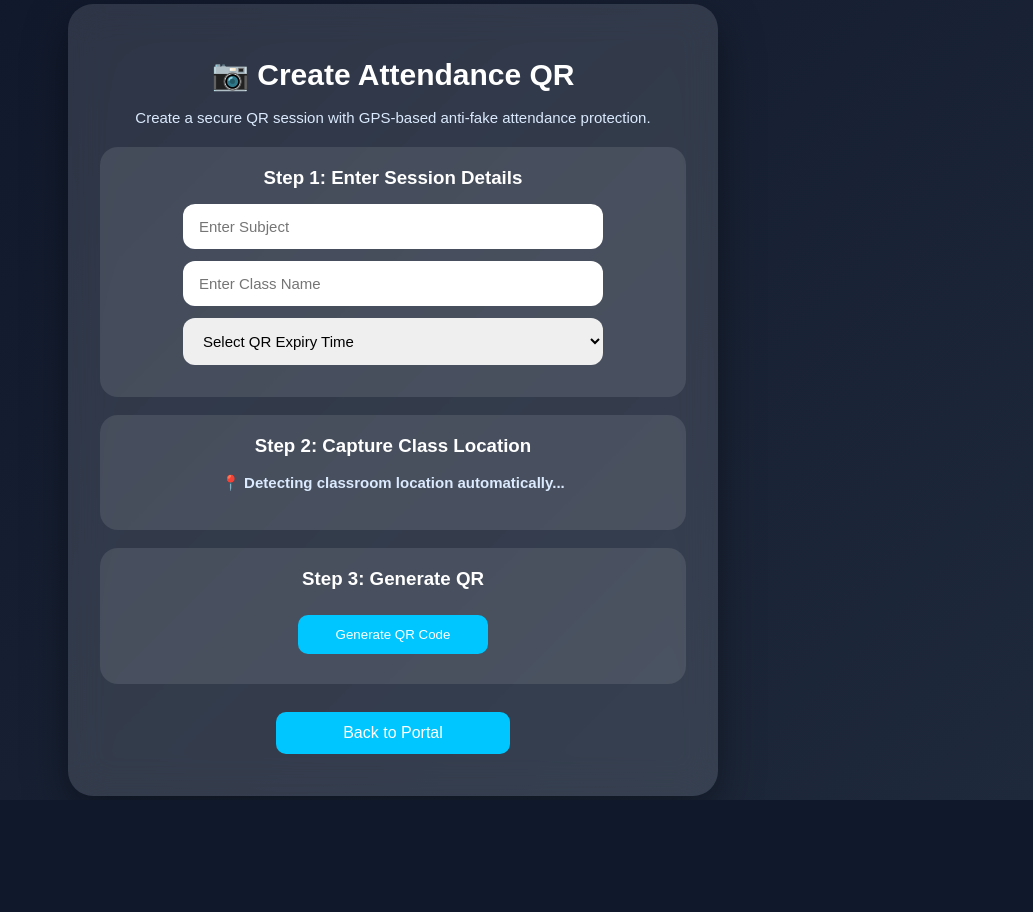
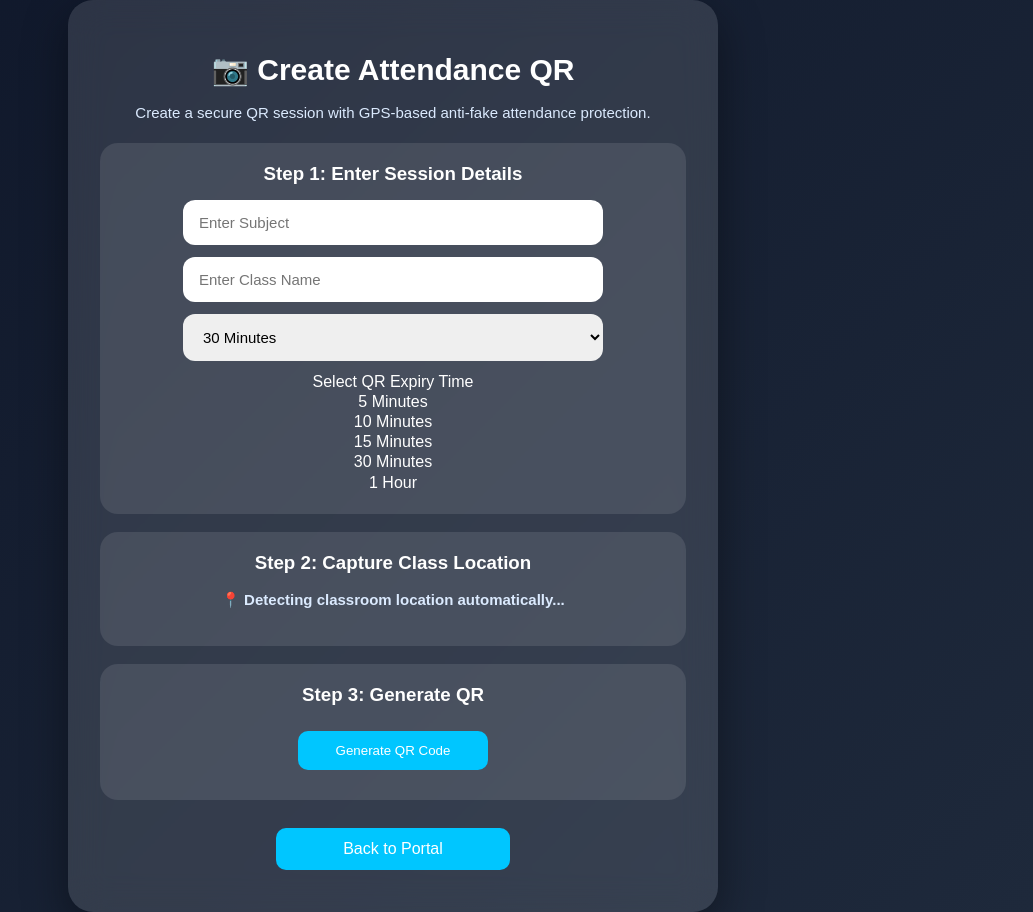
Before and after one commit to Srinivaspamidi10/smart-QR-attendance, a Flask app: page /lecturer in a window 1280 px wide. Shown: the whole page, without its empty margins (247-1280 px from the left). Before the commit the page ends 800 px from the top, so only its background shows below. Run offline with Flask 3, Linux system fonts and the light colour scheme; a user stored in the database is signed in.

Commit message:
fixed qr expiry issue

```diff
--- a/templates/lecturer.html
+++ b/templates/lecturer.html
@@ -131,7 +131,20 @@
                             placeholder="Enter Class Name"
                             required>
 
-                        <select name="expiry_minutes" required>
+    <select name="expiry_minutes" required>
+        <option value="5">5 Minutes</option>
+
+        <option value="10">10 Minutes</option>
+
+        <option value="30" selected>
+            30 Minutes
+        </option>
+
+        <option value="60">
+            1 Hour
+        </option>
+
+</select>
 
                             <option value="">
                                 Select QR Expiry Time
```
Also changed, not shown: attendance.db, static/qrcodes/0bacd18f.png (added), static/qrcodes/3e05ca08.png (added), static/qrcodes/fe4e9238.png (added).
